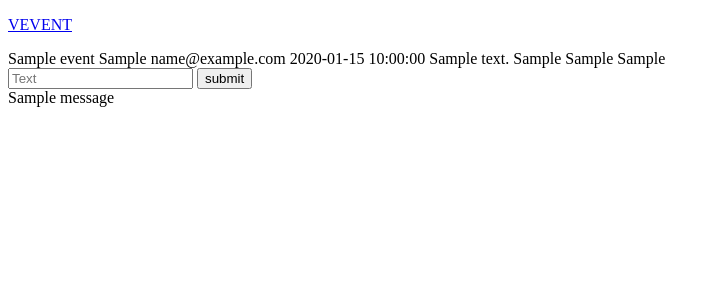
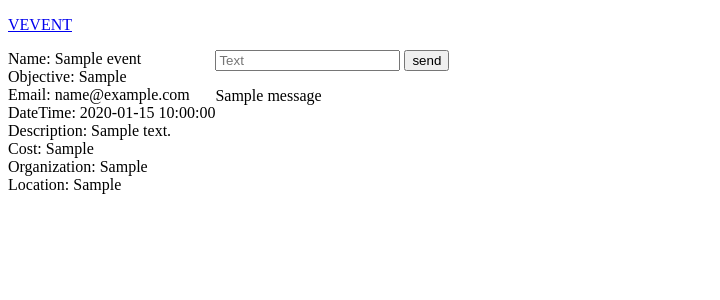
Before and after one commit to syedmusaasad/Ruby, a Flask app: template Vevent/templates/event.html in a window 1280 px wide. Shown: the top 300 px of the page, without its empty margins (0-720 px from the left). Run offline with Flask 2, Linux system fonts and the light colour scheme; the template is opened without the code that fills it: values that come from a table or form of the project are taken from there, others are empty; tables that the repository leaves empty hold one stand-in row (values such as "Sample post"); one stand-in notice (Sample message) is shown.

Commit message:
Update event.html

```diff
--- a/Vevent/templates/event.html
+++ b/Vevent/templates/event.html
@@ -13,14 +13,28 @@
   </head>
   <body>
     <p class="pagename"><a href="/events">VEVENT</a></p>
-    {{data.name}} {{data.objective}} {{data.email}} {{data.datetime}}
-    {{data.description}} {{data.cost}} {{data.organization}} {{data.location}}
-    {% for message in messages %} {{message.author}}: {{message.body}} {% endfor
-    %}
-    <form method="post" action="/events/{{data._id}}">
-      <input type="text" name="text" placeholder="Text" />
-      <input type="submit" value="submit" />
-    </form>
-    {{ get_flashed_messages()[0] }}
+    <div style="display: flex">
+      <div>
+        <div>Name: {{data.name}}</div>
+        <div>Objective: {{data.objective}}</div>
+        <div>Email: {{data.email}}</div>
+        <div>DateTime: {{data.datetime}}</div>
+        <div>Description: {{data.description}}</div>
+        <div>Cost: {{data.cost}}</div>
+        <div>Organization: {{data.organization}}</div>
+        <div>Location: {{data.location}}</div>
+      </div>
+
+      <div style="display: flex; flex-direction: column">
+        {% for message in messages %}
+        <div><strong>{{message.author}}:</strong> {{message.body}}</div>
+        {% endfor %}
+        <form method="post" action="/events/{{data._id}}">
+          <input type="text" name="text" placeholder="Text" />
+          <input type="submit" value="send" />
+        </form>
+        <p>{{ get_flashed_messages()[0] }}</p>
+      </div>
+    </div>
   </body>
 </html>
```
